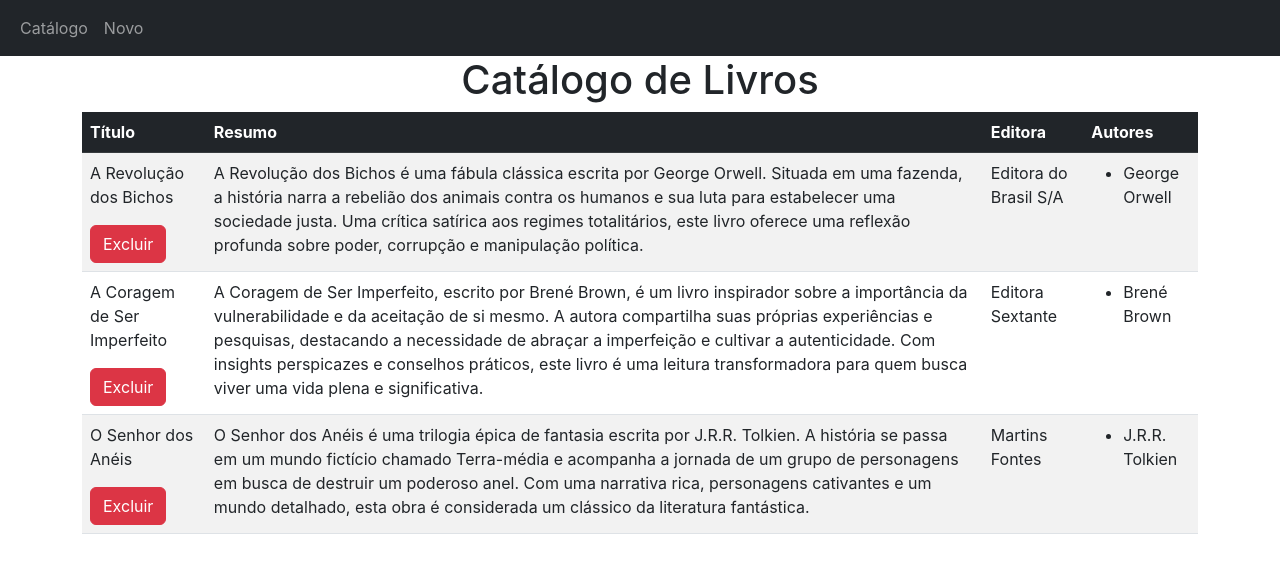
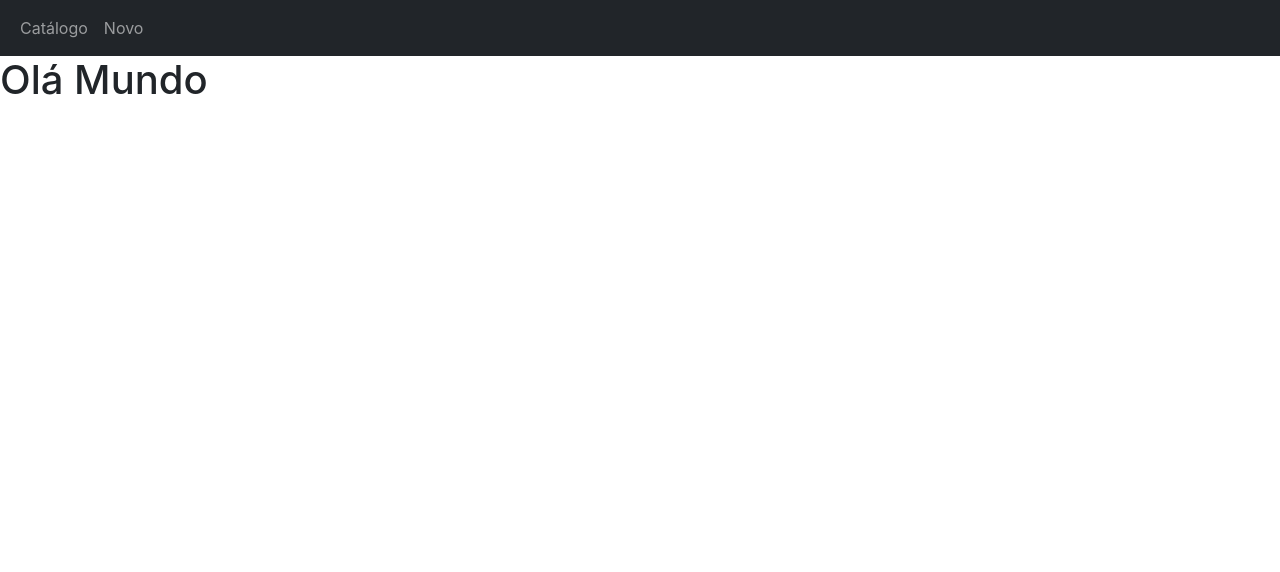
Before and after one commit to rarkis/mundo2-missao3, a React (Create React App) app: page /dados in a window 1280 px wide. Shown: the top 572 px of the page. Built offline with nearby package versions, Linux system fonts and the light colour scheme.

Commit message:
Nav com react-router-dom

```diff
--- a/package.json
+++ b/package.json
@@ -12,6 +12,7 @@
     "@types/react-dom": "^18.2.5",
     "react": "^18.2.0",
     "react-dom": "^18.2.0",
+    "react-router-dom": "^6.13.0",
     "react-scripts": "^5.0.1",
     "typescript": "^4.9.5",
     "web-vitals": "^2.1.4"
--- a/src/App.tsx
+++ b/src/App.tsx
@@ -1,80 +1,32 @@
 import React from 'react';
 import './App.css';
 import LivroLista from './LivroLista';
+import { BrowserRouter, Routes, Route, Link} from 'react-router-dom';
+import LivroDados from './LivroDados';
 
 const element = LivroLista;
 function App() {
   return (
     <>
-      <nav className="navbar navbar-expand-lg navbar-dark bg-dark">
+    <BrowserRouter>
+      <nav className="navbar navbar-expand-sm navbar-dark bg-dark">
         <div className="container-fluid">
-          {/* <button className="navbar-toggler" type="button" data-bs-toggle="collapse" data-bs-target="#navbarNav" aria-controls="navbarNav" aria-expanded="false" aria-label="Toggle navigation">
-            <span className="navbar-toggler-icon"></span>
-          </button>
-          <div className="collapse navbar-collapse" id="navbarNav"> */}
             <ul className="navbar-nav">
               <li className="nav-item">
-                <a className="nav-link" href="/">Catálogo</a>
+                <Link className="nav-link" to="/">Catálogo</Link>
               </li>
               <li className="nav-item">
-                <a className="nav-link" href="/livro-dados">Novo</a>
+                <Link className="nav-link" to="/dados">Novo</Link>
               </li>
             </ul>
-          {/* </div> */}
         </div>
       </nav>
-          <LivroLista/>
-      {/* <h1 className='text-center'>Catálogo de Livros</h1>
-      <div className='container'>
-
-      <table className='table table-striped'>
-        <thead className='text-bg-dark table-dark'>
-          <th>Título</th>
-          <th>Resumo</th>
-          <th>Editora</th>
-          <th>Autores</th>
-        </thead>
-        <tbody>
-          <tr>
-            <td>
-              <p>Título</p>
-              <button className='btn btn-danger'>Excluir</button>
-
-            </td>
-            <td>Resumo</td>
-            <td>Editora</td>
-            <td>Autores</td>
-          </tr>
-          <tr>
-            <td>
-              <p>Título</p>
-              <button className='btn btn-danger'>Excluir</button>
-
-            </td>
-            <td>Resumo</td>
-            <td>Editora</td>
-            <td>Autores</td>
-          </tr>
-        </tbody>
-      </table>
-      </div> */}
+          <Routes>
+            <Route path="/" element={<LivroLista/>}/>
+            <Route path="/dados" element={<LivroDados/>}/>
+          </Routes>
+    </BrowserRouter>
     </>
-    // <div className="App">
-    //   <header className="App-header">
-    //     <img src={logo} className="App-logo" alt="logo" />
-    //     <p>
-    //       Edit <code>src/App.tsx</code> and save to reload.
-    //     </p>
-    //     <a
-    //       className="App-link"
-    //       href="https://reactjs.org"
-    //       target="_blank"
-    //       rel="noopener noreferrer"
-    //     >
-    //       Learn React
-    //     </a>
-    //   </header>
-    // </div>
   );
 }
 
--- a/src/LivroDados.js
+++ b/src/LivroDados.js
@@ -0,0 +1,20 @@
+export default function LivroDados() {
+  // let [livros, setlivros] = useState([]);
+  // console.log(livros);
+  // let [carregado, setCarregado] = useState(false);
+
+  // useEffect(() => {
+  //   setlivros(controleLivro.obterLivros());
+  //   setCarregado(true);
+  // }, [carregado]);
+
+  // const excluir = (codigo) => {
+  //   controleLivro.excluir(codigo);
+  //   setCarregado(false);
+  // };
+  return (
+    <main>
+      <h1>Olá Mundo</h1>
+    </main>
+  )
+};
--- a/tsconfig.json
+++ b/tsconfig.json
@@ -18,7 +18,7 @@
     "resolveJsonModule": true,
     "isolatedModules": true,
     "noEmit": true,
-    "jsx": "react-jsx"
+    "jsx": "preserve"
   },
   "include": [
     "src"
```
Also changed, not shown: 1 other file (tests, documents, lock files or other folders).
